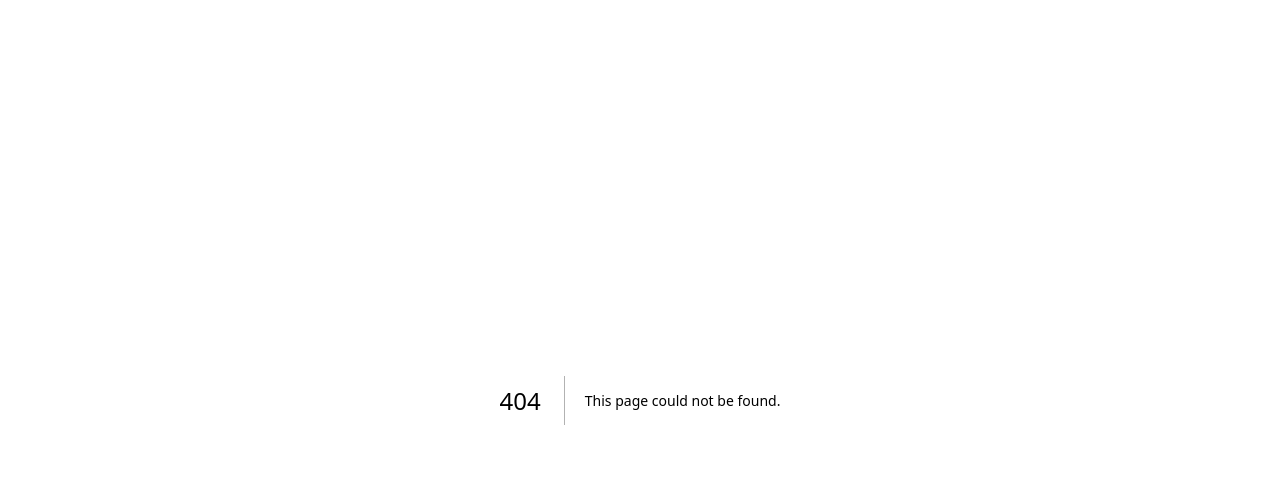
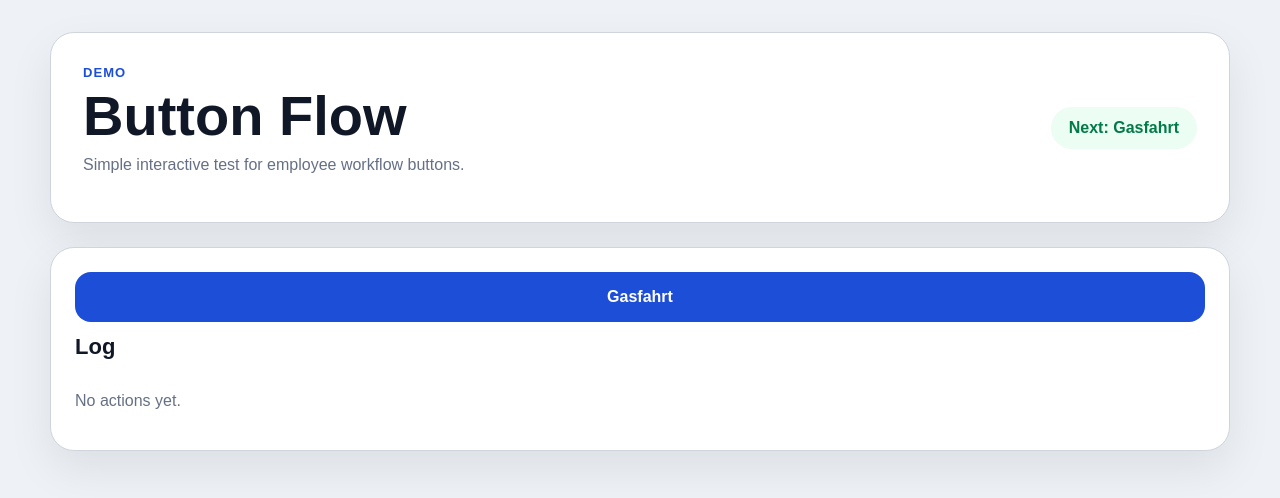
Before and after one commit to Webartdp/rail-crm-platform, a Next.js app in the folder frontend/: page /demo in a window 1280 px wide. Before the commit this address had no page. Shown: the top 498 px of the page. Built offline with nearby package versions, Linux system fonts and the light colour scheme.

Commit message:
Add simple interactive button flow demo

```diff
--- /dev/null
+++ b/frontend/app/demo/page.tsx
@@ -0,0 +1,36 @@
+'use client';
+
+import { useState } from 'react';
+
+const steps = ['Gasfahrt', 'Gasfahrt beendet', 'Dienstbeginn', 'Stop', 'Start Dienstfahrt', 'Stop Dienstfahrt'];
+
+export default function DemoPage() {
+  const [step, setStep] = useState(0);
+  const [log, setLog] = useState<string[]>([]);
+  const current = steps[step] || steps[steps.length - 1];
+
+  function next() {
+    setLog((items) => [...items, current]);
+    setStep((value) => Math.min(value + 1, steps.length - 1));
+  }
+
+  return (
+    <main className="page-shell">
+      <section className="hero-card">
+        <div>
+          <p className="eyebrow">Demo</p>
+          <h1>Button Flow</h1>
+          <p className="hero-text">Simple interactive test for employee workflow buttons.</p>
+        </div>
+        <div className="status-pill">Next: {current}</div>
+      </section>
+
+      <section className="panel action-panel">
+        <button className="action-button primary" onClick={next} type="button">{current}</button>
+        <h2>Log</h2>
+        {log.length === 0 ? <p className="hint">No actions yet.</p> : null}
+        {log.map((item, index) => <p key={`${item}-${index}`}>{index + 1}. {item}</p>)}
+      </section>
+    </main>
+  );
+}
```
